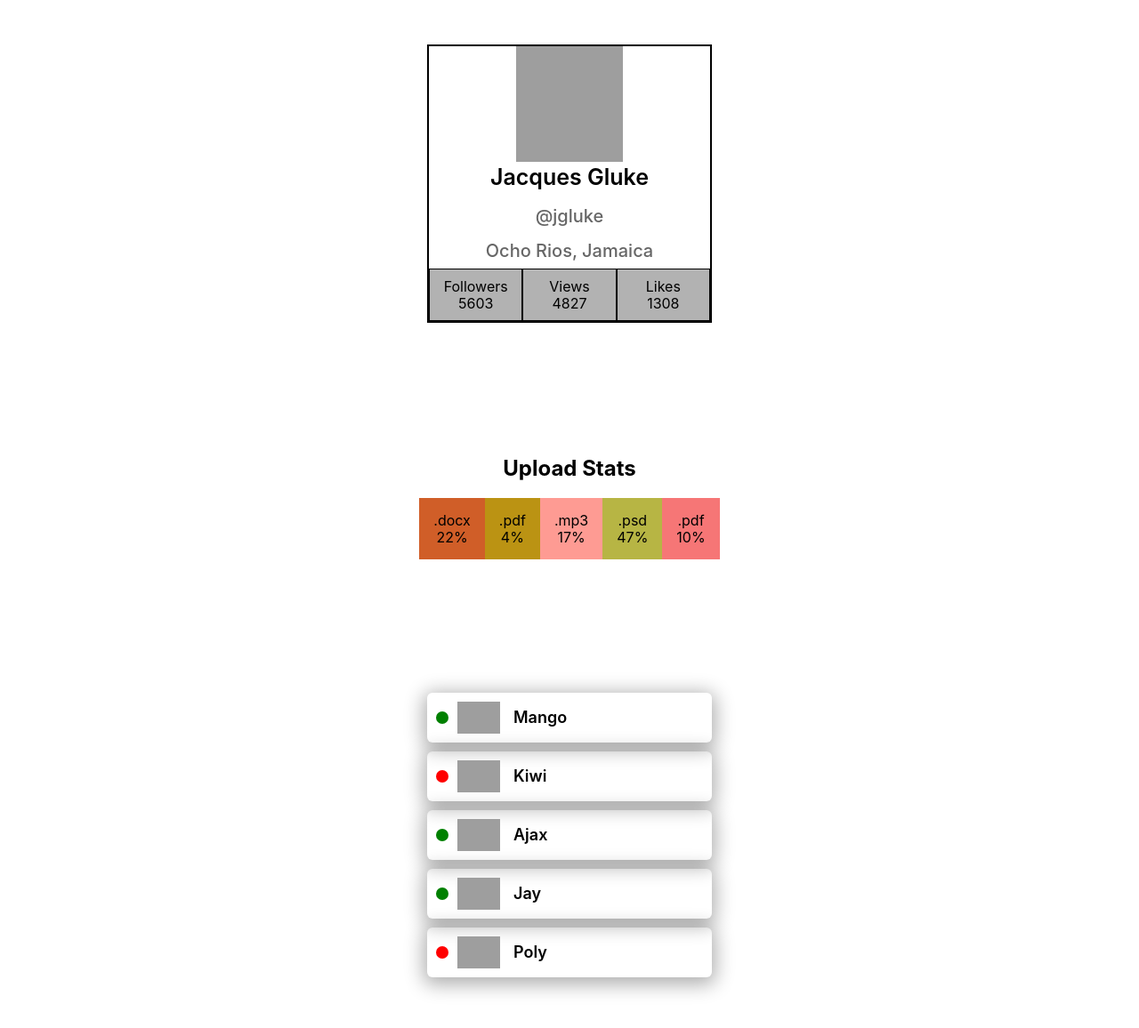
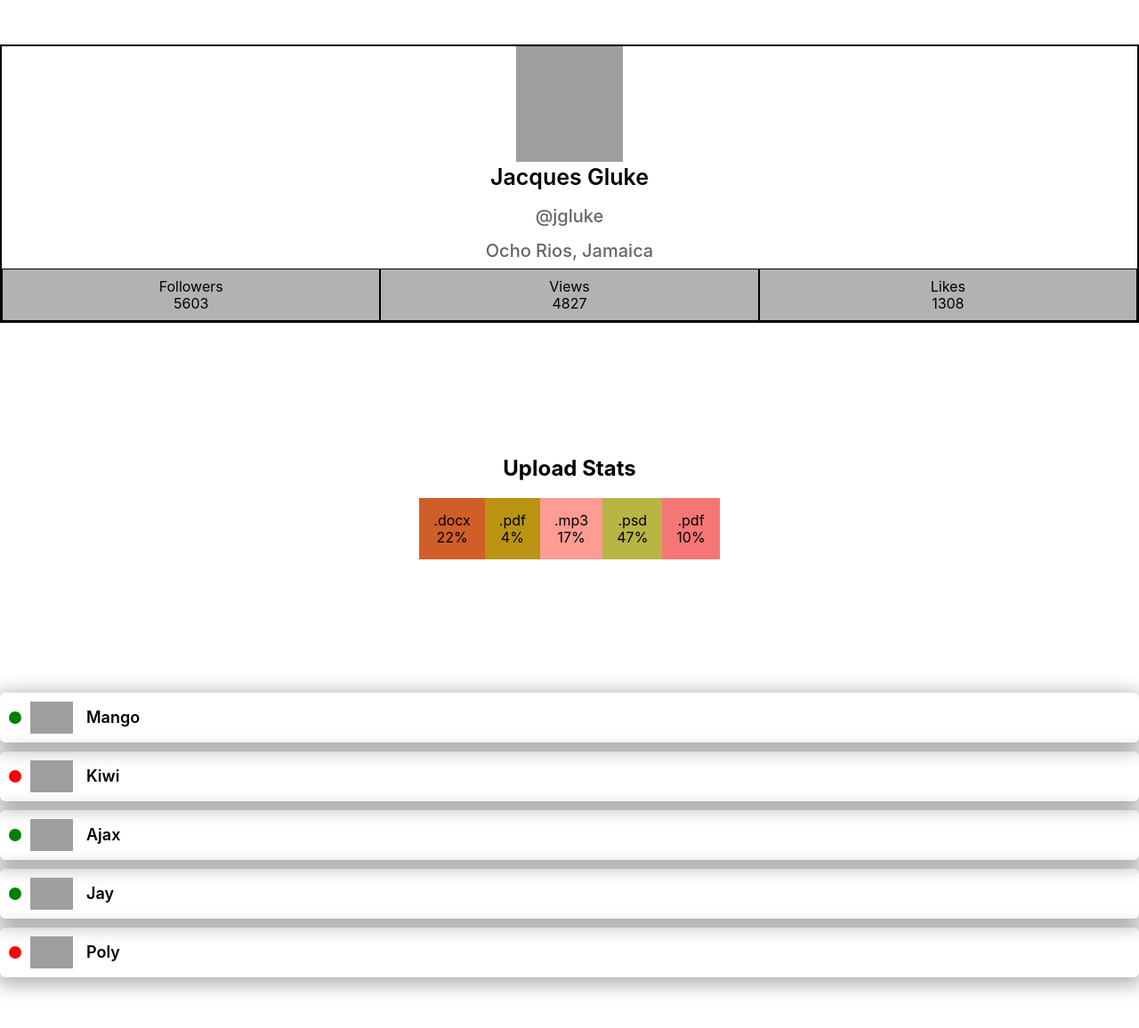
Before and after one commit to Kl0filinj/goit-react-hw-01-components, a React (Create React App) app: page / in a window 1280 px wide. Shown: the top 1156 px of the page at 89% size. Built offline with nearby package versions, Linux system fonts and the light colour scheme; grey boxes are pictures that could not be loaded.

Commit message:
patch for 02

```diff
--- a/src/components/FriendList/FriendList.styled.js
+++ b/src/components/FriendList/FriendList.styled.js
@@ -1,7 +1,7 @@
 import styled from '@emotion/styled';
 
 export const FriendsContainer = styled.ul`
-  max-width: 25%;
+  max-width: 250;
   text-align: center;
   margin: 150px auto;
 `;
--- a/src/components/Profile/Profile.styled.js
+++ b/src/components/Profile/Profile.styled.js
@@ -4,7 +4,7 @@ export const ProfileContainer = styled.div`
   text-align: center;
   border: 2px solid black;
   border-bottom: transparent;
-  max-width: 25%;
+  max-width: 250;
   margin: 50px auto 0 auto;
 `;
 
@@ -26,7 +26,7 @@ export const UserListStats = styled.ul`
   align-items: center;
   border: 2px solid black;
   border-top: transparent;
-  max-width: 25%;
+  max-width: 250;
   margin: 0 auto 150px auto;
   justify-content: center;
 `;
```
